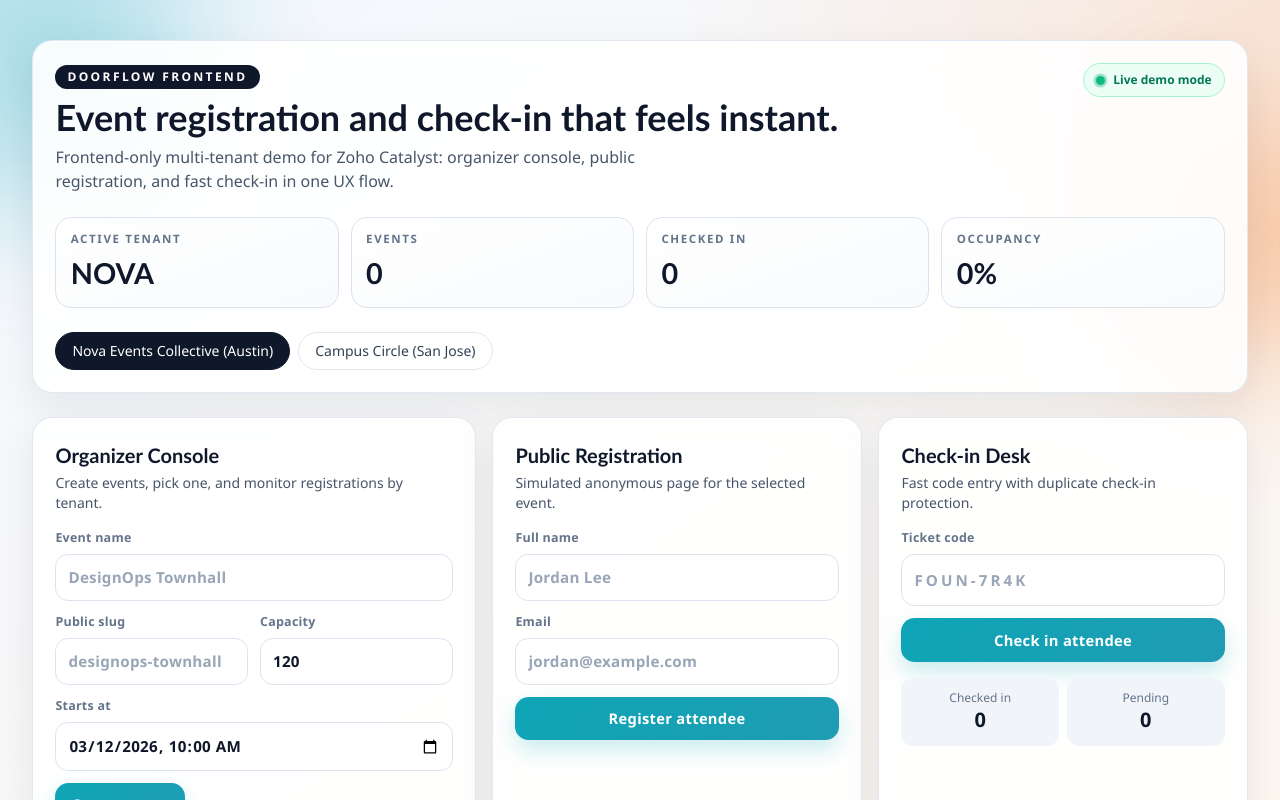
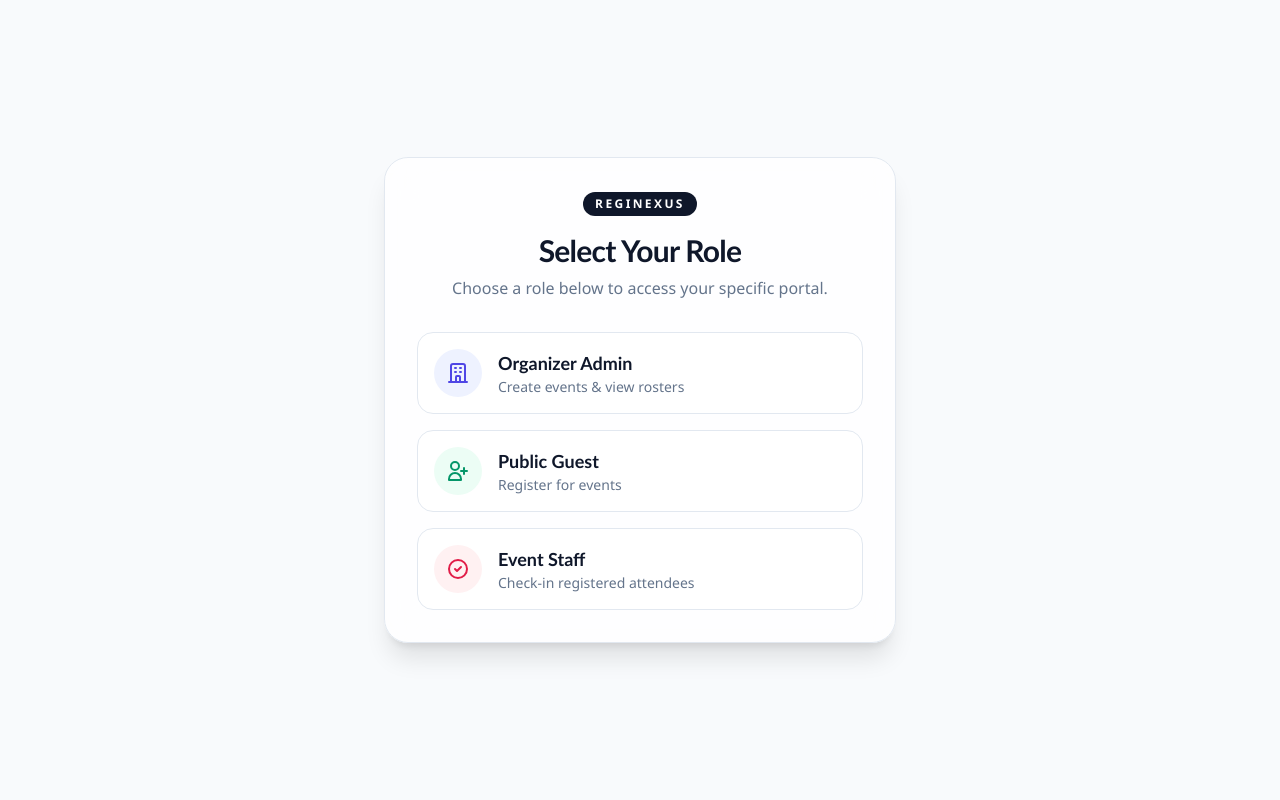
Before and after one commit to TechnicalShree/zoho-catalyst-frontend, a Next.js app: page / in a window 1280 px wide. Shown: the top 800 px of the page. Built offline with nearby package versions, Linux system fonts and the light colour scheme; no server answers.

Commit message:
feat: Implement Checkin, Organizer, and Registration routes with role-based navigation and enhanced UI components

```diff
--- /dev/null
+++ b/app/checkin/page.tsx
@@ -0,0 +1,5 @@
+import DoorFlowTemplate from "../../components/templates/DoorFlowTemplate";
+
+export default function CheckinRoute() {
+  return <DoorFlowTemplate defaultScreen="checkin" roleName="Event Staff" hideTabs />;
+}
--- /dev/null
+++ b/app/organizer/page.tsx
@@ -0,0 +1,5 @@
+import DoorFlowTemplate from "../../components/templates/DoorFlowTemplate";
+
+export default function OrganizerRoute() {
+  return <DoorFlowTemplate defaultScreen="organizer" roleName="Organizer Admin" hideTabs />;
+}
--- a/app/page.tsx
+++ b/app/page.tsx
@@ -1,5 +1,73 @@
-import DoorFlowTemplate from "../components/templates/DoorFlowTemplate";
+import Link from "next/link";
 
 export default function Home() {
-  return <DoorFlowTemplate />;
+  return (
+    <main className="flex min-h-screen flex-col items-center justify-center bg-slate-50 px-4">
+      <div className="pointer-events-none absolute inset-0 -z-10 overflow-hidden">
+        <div className="orb orb-one blur-[100px]" />
+        <div className="orb orb-two blur-[100px]" />
+      </div>
+
+      <div className="w-full max-w-lg space-y-8 rounded-3xl border border-slate-200 bg-white/80 p-8 shadow-xl backdrop-blur-xl">
+        <div className="text-center">
+          <p className="inline-flex items-center rounded-full bg-slate-900 px-3 py-1 text-xs font-semibold tracking-[0.2em] text-white">
+            REGINEXUS
+          </p>
+          <h1 className="mt-4 text-3xl font-bold tracking-tight text-slate-900">
+            Select Your Role
+          </h1>
+          <p className="mt-2 text-slate-500">
+            Choose a role below to access your specific portal.
+          </p>
+        </div>
+
+        <div className="grid gap-4">
+          <Link
+            href="/organizer"
+            className="flex items-center gap-4 rounded-2xl border border-slate-200 bg-white p-4 transition-all hover:border-slate-400 hover:shadow-md"
+          >
+            <div className="flex h-12 w-12 items-center justify-center rounded-full bg-indigo-50 text-indigo-600">
+              <svg className="h-6 w-6" fill="none" viewBox="0 0 24 24" stroke="currentColor">
+                <path strokeLinecap="round" strokeLinejoin="round" strokeWidth={2} d="M19 21V5a2 2 0 00-2-2H7a2 2 0 00-2 2v16m14 0h2m-2 0h-5m-9 0H3m2 0h5M9 7h1m-1 4h1m4-4h1m-1 4h1m-5 10v-5a1 1 0 011-1h2a1 1 0 011 1v5m-4 0h4" />
+              </svg>
+            </div>
+            <div>
+              <h2 className="text-lg font-semibold text-slate-900">Organizer Admin</h2>
+              <p className="text-sm text-slate-500">Create events & view rosters</p>
+            </div>
+          </Link>
+
+          <Link
+            href="/registration"
+            className="flex items-center gap-4 rounded-2xl border border-slate-200 bg-white p-4 transition-all hover:border-slate-400 hover:shadow-md"
+          >
+            <div className="flex h-12 w-12 items-center justify-center rounded-full bg-emerald-50 text-emerald-600">
+              <svg className="h-6 w-6" fill="none" viewBox="0 0 24 24" stroke="currentColor">
+                <path strokeLinecap="round" strokeLinejoin="round" strokeWidth={2} d="M18 9v3m0 0v3m0-3h3m-3 0h-3m-2-5a4 4 0 11-8 0 4 4 0 018 0zM3 20a6 6 0 0112 0v1H3v-1z" />
+              </svg>
+            </div>
+            <div>
+              <h2 className="text-lg font-semibold text-slate-900">Public Guest</h2>
+              <p className="text-sm text-slate-500">Register for events</p>
+            </div>
+          </Link>
+
+          <Link
+            href="/checkin"
+            className="flex items-center gap-4 rounded-2xl border border-slate-200 bg-white p-4 transition-all hover:border-slate-400 hover:shadow-md"
+          >
+            <div className="flex h-12 w-12 items-center justify-center rounded-full bg-rose-50 text-rose-600">
+              <svg className="h-6 w-6" fill="none" viewBox="0 0 24 24" stroke="currentColor">
+                <path strokeLinecap="round" strokeLinejoin="round" strokeWidth={2} d="M9 12l2 2 4-4m6 2a9 9 0 11-18 0 9 9 0 0118 0z" />
+              </svg>
+            </div>
+            <div>
+              <h2 className="text-lg font-semibold text-slate-900">Event Staff</h2>
+              <p className="text-sm text-slate-500">Check-in registered attendees</p>
+            </div>
+          </Link>
+        </div>
+      </div>
+    </main>
+  );
 }
--- /dev/null
+++ b/app/registration/page.tsx
@@ -0,0 +1,5 @@
+import DoorFlowTemplate from "../../components/templates/DoorFlowTemplate";
+
+export default function RegistrationRoute() {
+  return <DoorFlowTemplate defaultScreen="registration" roleName="Public Guest" hideTabs />;
+}
--- a/components/organisms/HeroSection.tsx
+++ b/components/organisms/HeroSection.tsx
@@ -1,3 +1,4 @@
+import Link from "next/link";
 import { MetricCard } from "../atoms/MetricCard";
 import { TenantSwitcher } from "../molecules/TenantSwitcher";
 import { TenantRecord } from "../../lib/doorflow/types";
@@ -10,6 +11,7 @@ type HeroSectionProps = {
   tenants: TenantRecord[];
   activeTenantId: string;
   onTenantChange: (tenantId: string) => void;
+  roleName?: string;
 };
 
 export function HeroSection({
@@ -20,6 +22,7 @@ export function HeroSection({
   tenants,
   activeTenantId,
   onTenantChange,
+  roleName,
 }: HeroSectionProps) {
   return (
     <section className="surface-card reveal">
@@ -27,7 +30,7 @@ export function HeroSection({
         <div className="flex flex-wrap items-start justify-between gap-4">
           <div className="space-y-2">
             <p className="inline-flex items-center rounded-full bg-slate-900 px-3 py-1 text-xs font-semibold tracking-[0.2em] text-white">
-              DOORFLOW FRONTEND
+              REGINEXUS
             </p>
             <h1 className="text-balance text-3xl font-semibold leading-tight text-slate-900 md:text-4xl">
               Event registration and check-in that feels instant.
@@ -37,9 +40,26 @@ export function HeroSection({
               console, public registration, and fast check-in in one UX flow.
             </p>
           </div>
-          <div className="inline-flex items-center gap-2 rounded-full border border-emerald-200 bg-emerald-50 px-3 py-2 text-xs font-semibold text-emerald-700">
-            <span className="pulse-dot" />
-            Live demo mode
+          <div className="flex flex-col items-end gap-2">
+            {roleName ? (
+              <>
+                <div className="inline-flex items-center gap-2 rounded-full border border-indigo-200 bg-indigo-50 px-3 py-2 text-xs font-semibold text-indigo-700">
+                  <span className="pulse-dot bg-indigo-500" />
+                  Role: {roleName}
+                </div>
+                <Link
+                  href="/"
+                  className="text-sm font-medium text-slate-500 hover:text-indigo-600"
+                >
+                  &larr; Switch Role
+                </Link>
+              </>
+            ) : (
+              <div className="inline-flex items-center gap-2 rounded-full border border-emerald-200 bg-emerald-50 px-3 py-2 text-xs font-semibold text-emerald-700">
+                <span className="pulse-dot" />
+                Live demo mode
+              </div>
+            )}
           </div>
         </div>
 
--- a/components/templates/DoorFlowTemplate.tsx
+++ b/components/templates/DoorFlowTemplate.tsx
@@ -22,12 +22,39 @@ import {
   normalizeSlug,
 } from "../../lib/doorflow/utils";
 
-export default function DoorFlowTemplate() {
-  const [tenants, setTenants] = useState<TenantRecord[]>(INITIAL_TENANTS);
+type DoorFlowTemplateProps = {
+  defaultScreen?: "organizer" | "registration" | "checkin";
+  roleName?: string;
+  hideTabs?: boolean;
+};
+
+export default function DoorFlowTemplate({
+  defaultScreen = "organizer",
+  roleName,
+  hideTabs = false,
+}: DoorFlowTemplateProps = {}) {
+  const [tenants, setTenants] = useState<TenantRecord[]>(() => {
+    if (typeof window !== "undefined") {
+      try {
+        const stored = window.localStorage.getItem("zoho_tenants_data");
+        if (stored) return JSON.parse(stored);
+      } catch (err) { }
+    }
+    return INITIAL_TENANTS;
+  });
+
+  // Persist attendees/checkins locally since we split into different routes
+  useEffect(() => {
+    if (typeof window !== "undefined") {
+      window.localStorage.setItem("zoho_tenants_data", JSON.stringify(tenants));
+    }
+  }, [tenants]);
+
   const [activeTenantId, setActiveTenantId] = useState(INITIAL_TENANTS[0].id);
   const [selectedEventId, setSelectedEventId] = useState(
     INITIAL_TENANTS[0].events[0]?.id ?? "",
   );
+  const [activeScreen, setActiveScreen] = useState<"organizer" | "registration" | "checkin">(defaultScreen);
 
   const [eventDraft, setEventDraft] = useState<EventDraft>({
     name: "",
@@ -485,9 +512,29 @@ export default function DoorFlowTemplate() {
         tenants={tenants}
         activeTenantId={activeTenantId}
         onTenantChange={handleTenantChange}
+        roleName={roleName}
       />
 
-      <section className="grid gap-4 xl:grid-cols-[1.2fr_1fr_1fr]">
+      {!hideTabs && (
+        <div className="mx-auto flex w-full max-w-sm gap-2 rounded-2xl bg-slate-100/80 p-1.5 backdrop-blur-md border border-slate-200 shadow-sm mt-2">
+          {(["organizer", "registration", "checkin"] as const).map((screen) => (
+            <button
+              key={screen}
+              onClick={() => setActiveScreen(screen)}
+              className={`flex-1 rounded-xl px-3 py-2 text-sm font-semibold capitalize transition ${activeScreen === screen
+                ? "bg-white text-slate-900 shadow-sm ring-1 ring-slate-200/50"
+                : "text-slate-500 hover:text-slate-900 hover:bg-slate-200/50"
+                }`}
+            >
+              {screen}
+            </button>
+          ))}
+        </div>
+      )}
+
+      {activeScreen === "organizer" && (
+        <div className="flex flex-col gap-6 animate-in fade-in slide-in-from-bottom-2 duration-300">
+          <section className="mx-auto w-full max-w-3xl">
             <OrganizerPanel
               eventDraft={eventDraft}
               onEventDraftChange={handleEventDraftChange}
@@ -499,6 +546,20 @@ export default function DoorFlowTemplate() {
               selectedEventId={effectiveSelectedEventId}
               onSelectEvent={setSelectedEventId}
             />
+          </section>
+
+          <RosterSection
+            selectedEventName={selectedEvent?.name}
+            attendeeSearch={attendeeSearch}
+            onAttendeeSearchChange={setAttendeeSearch}
+            attendees={filteredAttendees}
+            checkinLookup={checkinLookup}
+          />
+        </div>
+      )}
+
+      {activeScreen === "registration" && (
+        <section className="mx-auto w-full max-w-md animate-in fade-in slide-in-from-bottom-2 duration-300">
           <RegistrationPanel
             selectedEvent={selectedEvent}
             registrationDraft={registrationDraft}
@@ -506,6 +567,11 @@ export default function DoorFlowTemplate() {
             onRegisterAttendee={handleRegisterAttendee}
             registrationNotice={registrationNotice}
           />
+        </section>
+      )}
+
+      {activeScreen === "checkin" && (
+        <section className="mx-auto w-full max-w-md animate-in fade-in slide-in-from-bottom-2 duration-300">
           <CheckinPanel
             checkinCode={checkinCode}
             onCheckinCodeChange={setCheckinCode}
@@ -515,14 +581,7 @@ export default function DoorFlowTemplate() {
             pendingCount={pendingCount}
           />
         </section>
-
-      <RosterSection
-        selectedEventName={selectedEvent?.name}
-        attendeeSearch={attendeeSearch}
-        onAttendeeSearchChange={setAttendeeSearch}
-        attendees={filteredAttendees}
-        checkinLookup={checkinLookup}
-      />
+      )}
     </main>
   );
 }
```
Lines whose indentation alone changed are shown as unchanged.
